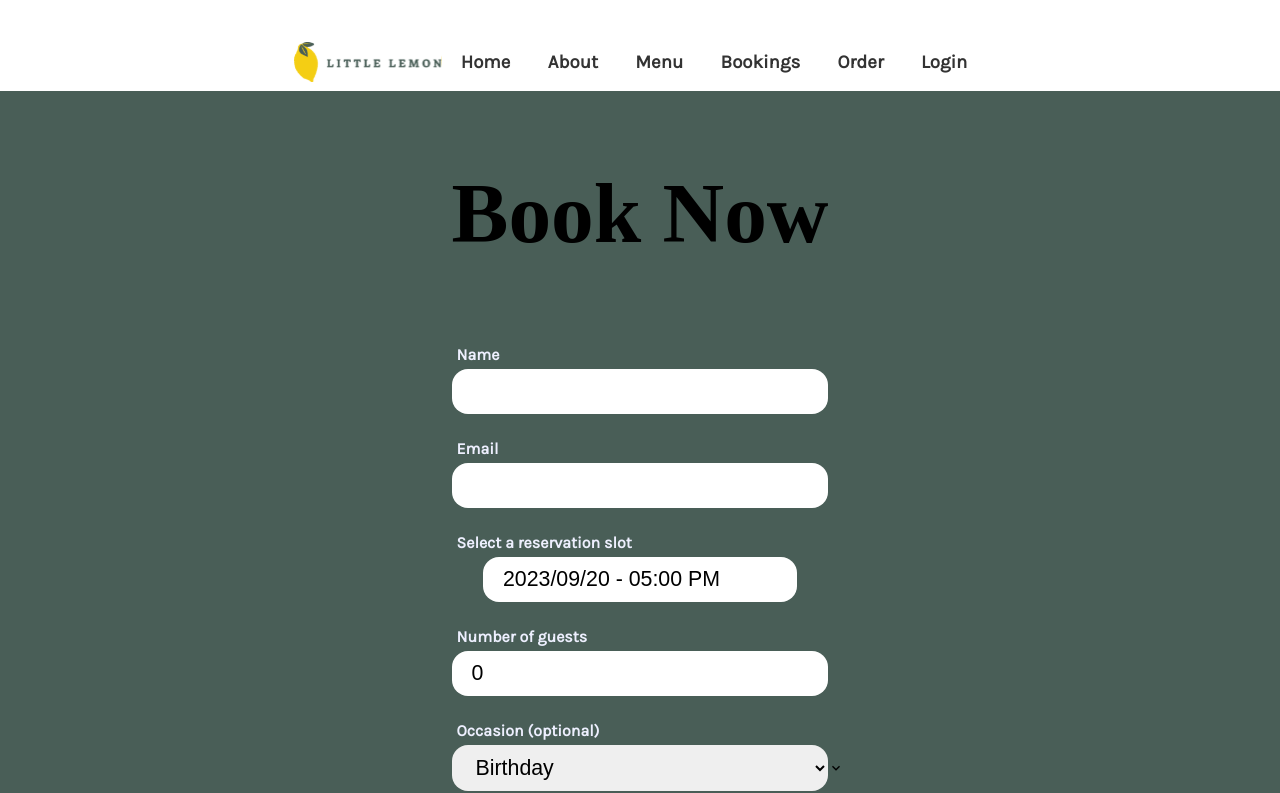
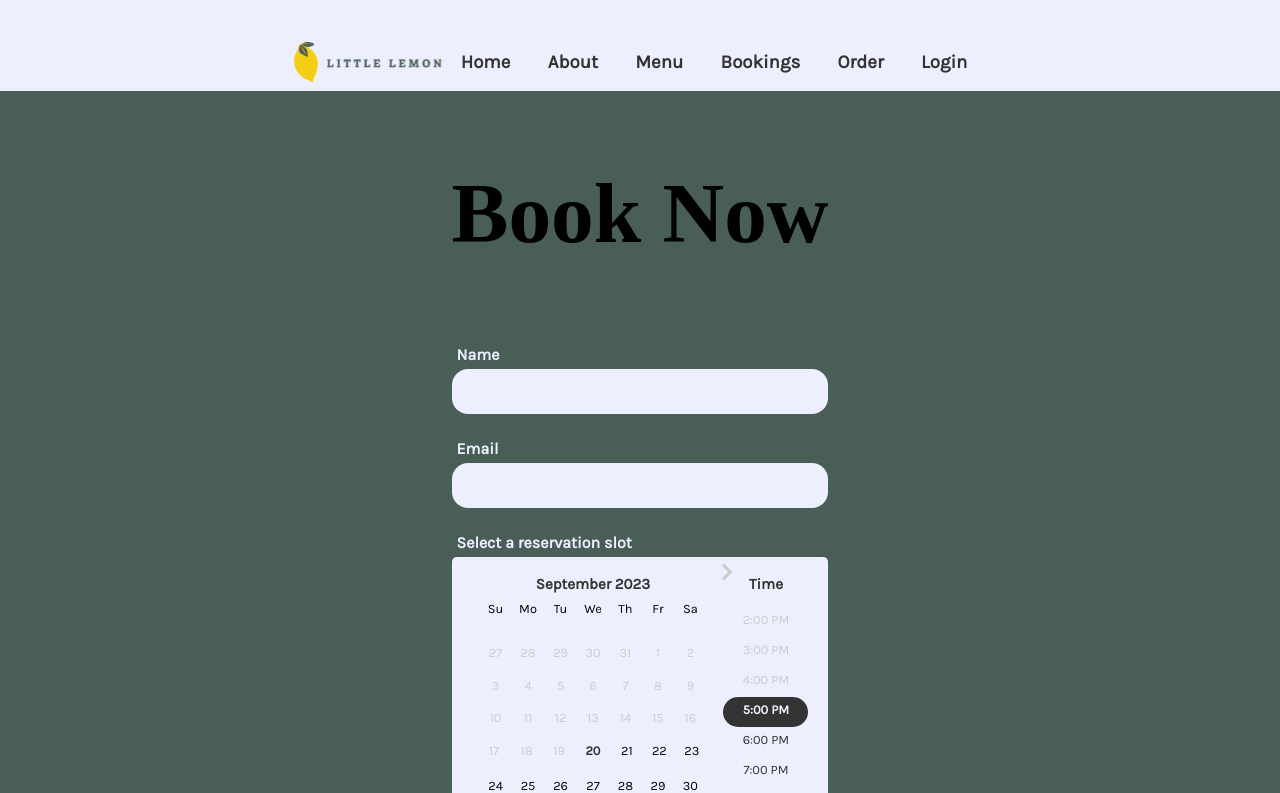
Before and after one commit to rofinn/ll-frontend-capstone, a React (Create React App) app: page /bookings in a window 1280 px wide. Shown: the top 793 px of the page. Built offline with nearby package versions, Linux system fonts and the light colour scheme; a web font is replaced by a local one.

Commit message:
Cleaned up some of the form styling.

```diff
--- a/src/components/BookingForm.js
+++ b/src/components/BookingForm.js
@@ -96,7 +96,7 @@ export default function BookingForm({state, dispatch, setter}) {
                     {...FORMIK.getFieldProps('name')}
                     onChange={FORMIK.handleChange}
                 />
-                <FormErrorMessage>{FORMIK.errors.name}</FormErrorMessage>
+                <FormErrorMessage className="errorMsg">{FORMIK.errors.name}</FormErrorMessage>
             </FormControl>
 
             <FormControl isInvalid={FORMIK.touched.email && FORMIK.errors.email}>
@@ -107,7 +107,7 @@ export default function BookingForm({state, dispatch, setter}) {
                     {...FORMIK.getFieldProps('email')}
                     onChange={FORMIK.handleChange}
                 />
-                <FormErrorMessage>{FORMIK.errors.email}</FormErrorMessage>
+                <FormErrorMessage className="errorMsg">{FORMIK.errors.email}</FormErrorMessage>
             </FormControl>
 
             <FormControl isInvalid={FORMIK.touched.date && FORMIK.errors.date}>
@@ -123,13 +123,14 @@ export default function BookingForm({state, dispatch, setter}) {
                         FORMIK.setFieldValue('datetime', date);
                     }}
                     showTimeSelect
+                    inline
                     timeIntervals={60}
                     dateFormat='yyyy/MM/dd - hh:mm aa'
                     minTime={setHours(setMinutes(new Date(), 0), 17)}
                     maxTime={setHours(setMinutes(new Date(), 0), 22)}
                     filterTime={(time) => state.times.includes(`${time.getHours()}:00`)}
                 />
-                <FormErrorMessage>{FORMIK.errors.date}</FormErrorMessage>
+                <FormErrorMessage className="errorMsg">{FORMIK.errors.date}</FormErrorMessage>
             </FormControl>
 
             <FormControl isInvalid={FORMIK.touched.guests && FORMIK.errors.guests}>
@@ -154,7 +155,7 @@ export default function BookingForm({state, dispatch, setter}) {
                     <option value="Birthday">Birthday</option>
                     <option value="Anniversary">Anniversary</option>
                 </Select>
-                <FormErrorMessage>{FORMIK.errors.occasion}</FormErrorMessage>
+                <FormErrorMessage className="errorMsg">{FORMIK.errors.occasion}</FormErrorMessage>
             </FormControl>
 
             <FormControl isInvalid={FORMIK.touched.requests && FORMIK.errors.requests}>
@@ -165,7 +166,7 @@ export default function BookingForm({state, dispatch, setter}) {
                     {...FORMIK.getFieldProps('requests')}
                     onChange={FORMIK.handleChange}
                 />
-                <FormErrorMessage>{FORMIK.errors.requests}</FormErrorMessage>
+                <FormErrorMessage className="errorMsg">{FORMIK.errors.requests}</FormErrorMessage>
             </FormControl>
 
             <Button type="submit" width="full">
--- a/src/index.css
+++ b/src/index.css
@@ -30,7 +30,7 @@ header {
   justify-content: center;
   align-items: center;
   flex-direction: row;
-  background-color: white;
+  background-color: var(--grey);
   text-align: center;
   padding-top: 2em;
 }
@@ -96,7 +96,7 @@ p {
   max-width: 65ch;
 }
 
-.formInput, button {
+.formInput, button, .react-datepicker {
   font-size: 16pt;
   width: 100%;
   padding: 10px 20px;
@@ -105,6 +105,7 @@ p {
   border: none;
   border-radius: var(--border-radius);
   size: lg;
+  background-color: var(--grey);
 }
 
 .formLabel {
@@ -115,16 +116,82 @@ p {
   color: var(--grey)
 }
 
+.errorMsg {
+  color: var(--dark-salmon);
+}
+
 button {
   background-color: var(--yellow)
 }
 
-#datetime {
-  selected-color: var(--yellow);
+/* Hacking around the datepicker css */
+.react-datepicker,
+.react-datepicker__time-container,
+.react-datepicker__time,
+.react-datepicker__time-box,
+ul.react-datepicker__time-list {
+  border: none !important;
+  border-radius: var(--border-radius);
+  font-family: 'Karla' !important;
+  background-color: var(--grey) !important;
+  color: var(--slate) !important;
 }
-/* span {
+.react-datepicker__triangle {
+  display: none !important;
+}
+.react-datepicker-popper,
+.react-datepicker__navigation,
+.react-datepicker__header,
+.react-datepicker-time__header {
+  border-radius: var(--border-radius);
 
-} */
+  font-family: 'Karla' !important;
+  border-bottom: solid 5px var(--grey) !important;
+  background: var(--grey) !important;
+  color: var(--slate) !important;
+}
+
+.react-datepicker__current-month {
+  color: var(--slate) !important;
+}
+
+.react-datepicker__day.react-datepicker__day--today {
+  border-radius: var(--border-radius) !important;
+  border: solid 2px var(--brand) !important;
+  background-color: var(--grey) !important;
+  color: var(--slate) !important;
+  width: 30px;
+  height: 30px;
+}
+
+
+li.react-datepicker__time-list-item--selected {
+  background-color: var(--slate);
+  color: var(--grey);
+  font-weight: bold;
+}
+
+.react-datepicker__day.react-datepicker__day--selected {
+  border: none;
+  border-radius: var(--border-radius);
+  background-color: var(--slate);
+  color: var(--grey);
+}
+
+.react-datepicker__time-container .react-datepicker__time .react-datepicker__time-box ul.react-datepicker__time-list li.react-datepicker__time-list-item--selected {
+  background-color: var(--slate) !important;
+  border-radius: var(--border-radius) !important;
+  color: var(--grey) !important;
+  font-weight: bold;
+}
+
+.react-datepicker__day:hover,
+.react-datepicker__day--selected:hover {
+  border: none !important;
+  border-radius: var(--border-radius) !important;
+  background-color: var(--slate) !important;
+  color: var(--grey) !important;
+}
 
 /* Specific nav styling */
 .navbar {
```
